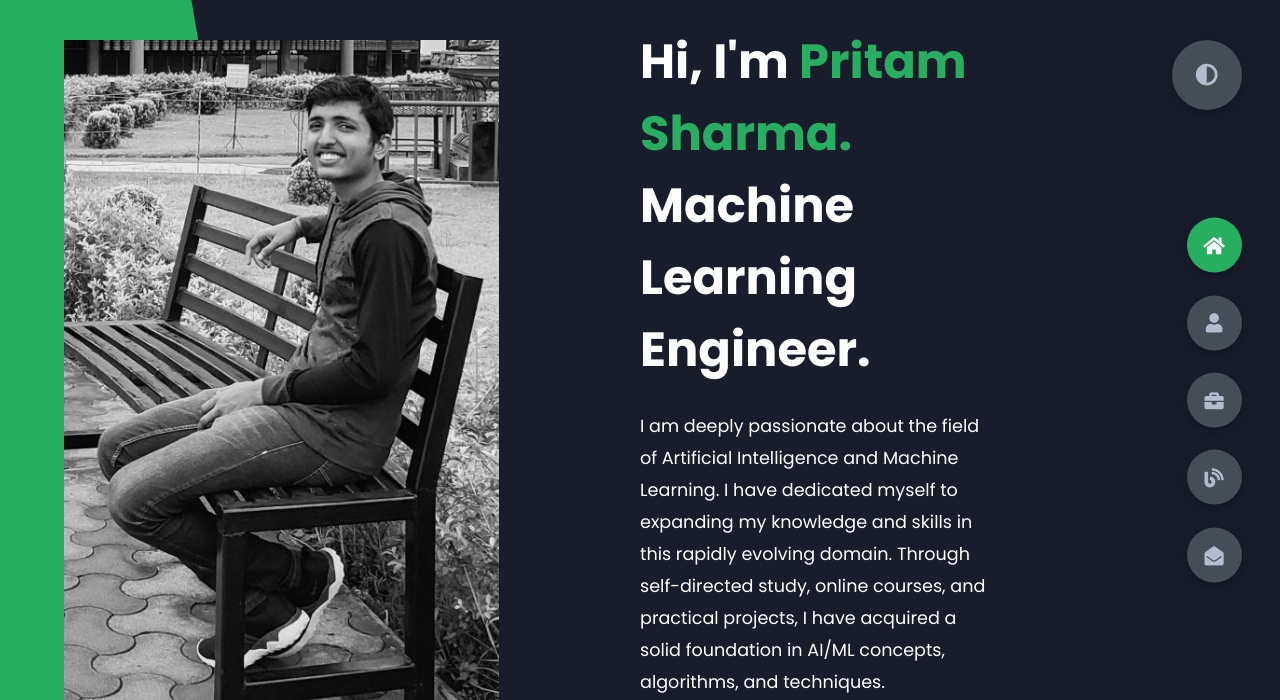
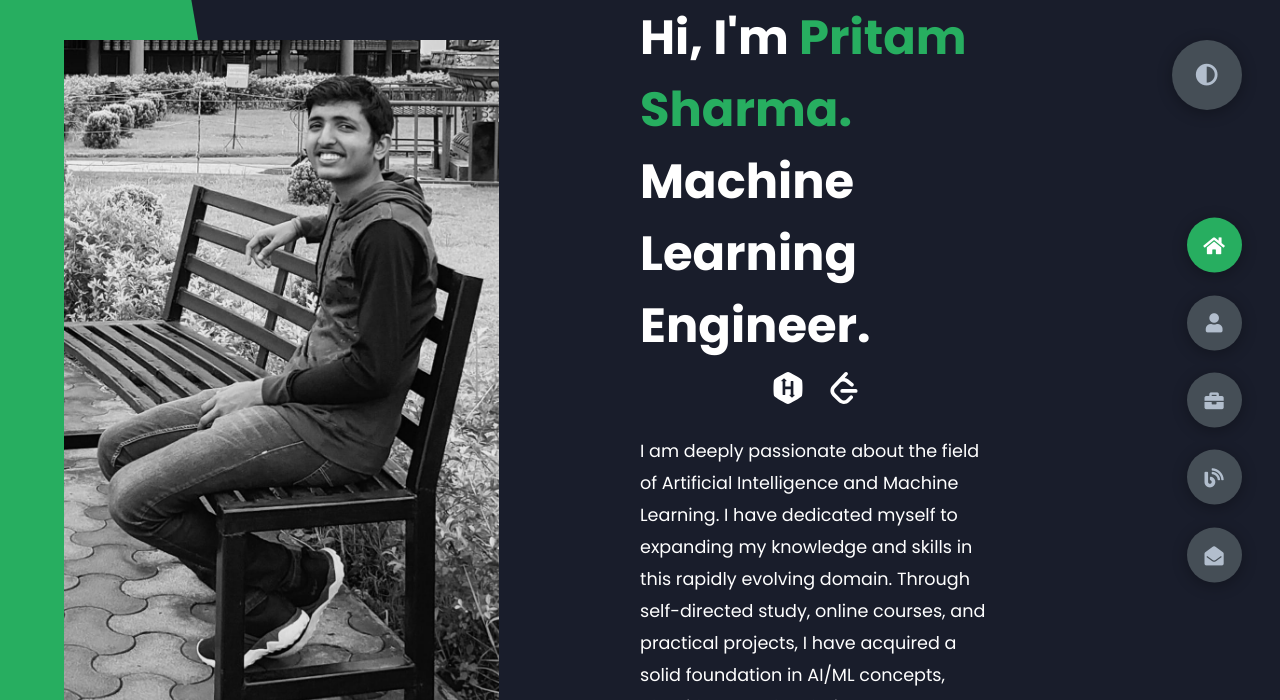
Before and after one commit to Pritamstudent/Portfolio, a plain HTML site: page index.html in a window 1280 px wide. Shown: the top 700 px of the page. Drawn offline with Linux system fonts and the light colour scheme.

Commit message:
added leetcode and hackerrank links

```diff
--- a/index.html
+++ b/index.html
@@ -10,6 +10,7 @@
     <link rel="preconnect" href="https://fonts.gstatic.com" crossorigin>
     <link rel="stylesheet" href="https://cdnjs.cloudflare.com/ajax/libs/font-awesome/5.15.4/css/all.min.css" integrity="sha512-1ycn6IcaQQ40/MKBW2W4Rhis/DbILU74C1vSrLJxCq57o941Ym01SwNsOMqvEBFlcgUa6xLiPY/NS5R+E6ztJQ==" crossorigin="anonymous" referrerpolicy="no-referrer" />
     <link href="https://fonts.googleapis.com/css2?family=Poppins:wght@400;500;600;700;800&display=swap" rel="stylesheet">
+    <link href="/your-path-to-your-compiled-css-including-fontawesome/file.css" rel="stylesheet">
 </head>
 <body class="main-content">
     <header class="container header active" id="home">
@@ -25,6 +26,21 @@
                     Hi, I'm <span>Pritam Sharma.</span>
                     Machine Learning Engineer.
                 </h1>
+                <div style="display: flex;
+                justify-content: center ;
+                align-items: center;
+                padding-top: 10px;
+                ">
+                    <div class="contact-icon" >
+                        <a href="https://www.hackerrank.com/subham4mroy?hr_r=1" target="_blank" >
+                            <svg xmlns="http://www.w3.org/2000/svg" width="32" height="32" viewBox="0 0 32 32"><path fill="currentColor" d="M16 0c1.714 0 13 6.516 13.854 8c.859 1.484.859 14.516 0 16S17.713 32 16 32c-1.714 0-13-6.516-13.859-8c-.854-1.484-.854-14.516 0-16C3 6.516 14.287 0 16 0zm3.063 9.068a.344.344 0 0 0-.349.344v5.167h-5.427v-5.37h.932a.34.34 0 0 0 .339-.344a.347.347 0 0 0-.161-.292l-2.099-2.01a.386.386 0 0 0-.302-.146a.35.35 0 0 0-.276.141L9.48 8.574a.343.343 0 0 0 .183.636h.938l.01 13.38c0 .193.146.344.339.344h1.99a.343.343 0 0 0 .344-.344v-5.339h5.432v5.536h-.932a.343.343 0 0 0-.183.636l2.104 2.016c.057.083.188.146.302.146s.208-.063.276-.146l2.24-2.016a.343.343 0 0 0 .161-.292a.347.347 0 0 0-.344-.344h-.938l-.01-13.375a.34.34 0 0 0-.339-.349h-1.99z"/></svg>
+
+                        </a>
+                        <a href="https://leetcode.com/pritamofficialwork/" target="_blank" style = "padding-left: 20px;">
+                            <svg xmlns="http://www.w3.org/2000/svg" width="32" height="32" viewBox="0 0 24 24"><path fill="currentColor" d="M13.483 0a1.374 1.374 0 0 0-.961.438L7.116 6.226l-3.854 4.126a5.266 5.266 0 0 0-1.209 2.104a5.35 5.35 0 0 0-.125.513a5.527 5.527 0 0 0 .062 2.362a5.83 5.83 0 0 0 .349 1.017a5.938 5.938 0 0 0 1.271 1.818l4.277 4.193l.039.038c2.248 2.165 5.852 2.133 8.063-.074l2.396-2.392c.54-.54.54-1.414.003-1.955a1.378 1.378 0 0 0-1.951-.003l-2.396 2.392a3.021 3.021 0 0 1-4.205.038l-.02-.019l-4.276-4.193c-.652-.64-.972-1.469-.948-2.263a2.68 2.68 0 0 1 .066-.523a2.545 2.545 0 0 1 .619-1.164L9.13 8.114c1.058-1.134 3.204-1.27 4.43-.278l3.501 2.831c.593.48 1.461.387 1.94-.207a1.384 1.384 0 0 0-.207-1.943l-3.5-2.831c-.8-.647-1.766-1.045-2.774-1.202l2.015-2.158A1.384 1.384 0 0 0 13.483 0zm-2.866 12.815a1.38 1.38 0 0 0-1.38 1.382a1.38 1.38 0 0 0 1.38 1.382H20.79a1.38 1.38 0 0 0 1.38-1.382a1.38 1.38 0 0 0-1.38-1.382z"/></svg>
+                        </a>
+                    </div>
+                </div>
                 <p>
                     I am deeply passionate about the field of Artificial Intelligence and Machine Learning.
                     I have dedicated myself to expanding my knowledge and skills in this rapidly evolving domain.
@@ -37,8 +53,11 @@
                         <span class="btn-icon"><i class="fas fa-download"></i></span>
                     </a>
                 </div>
+
             </div>
+
         </div>
+
     </header>
     <main>
         <section class="container about" id="about">
@@ -404,6 +423,7 @@
         <div class="control" data-id="blogs">
             <i class="fas fa-blog"></i>
         </div>
+
         <div class="control" data-id="contact">
             <i class="fas fa-envelope-open"></i>
         </div>
```
